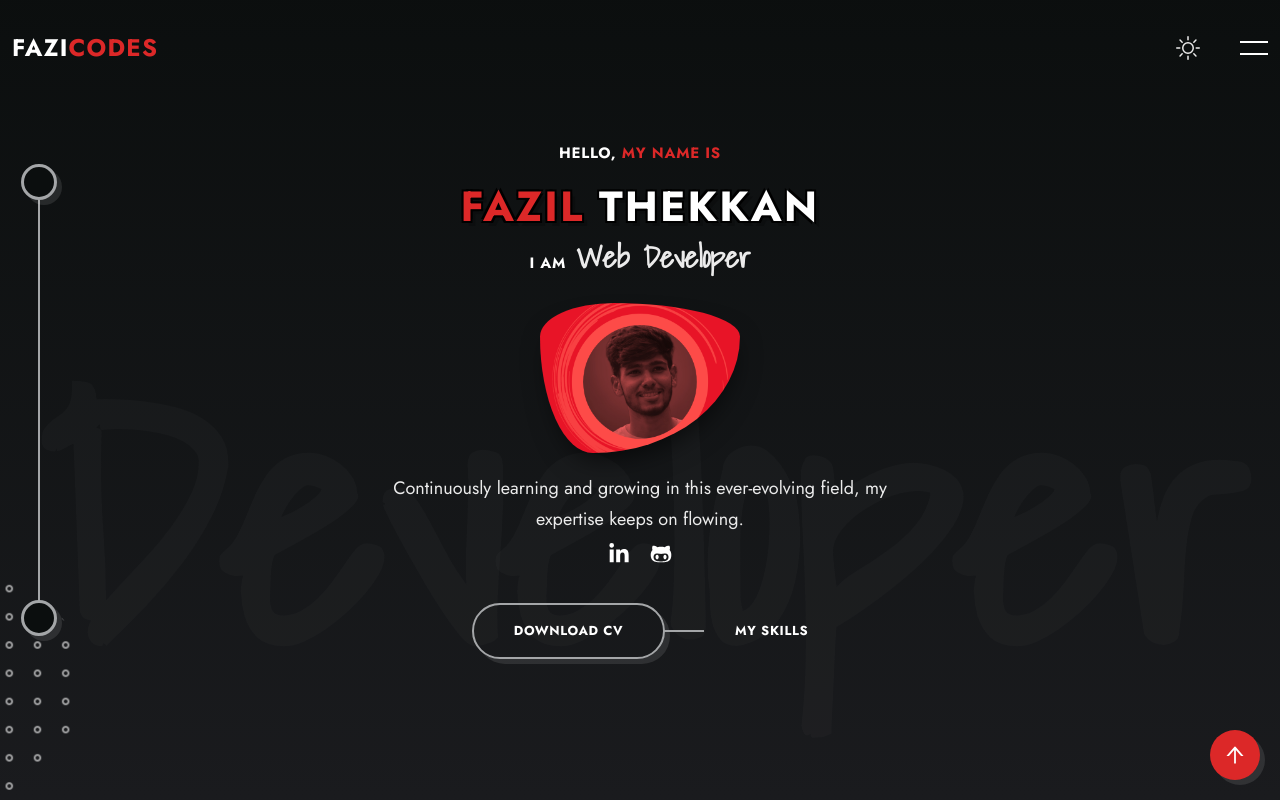
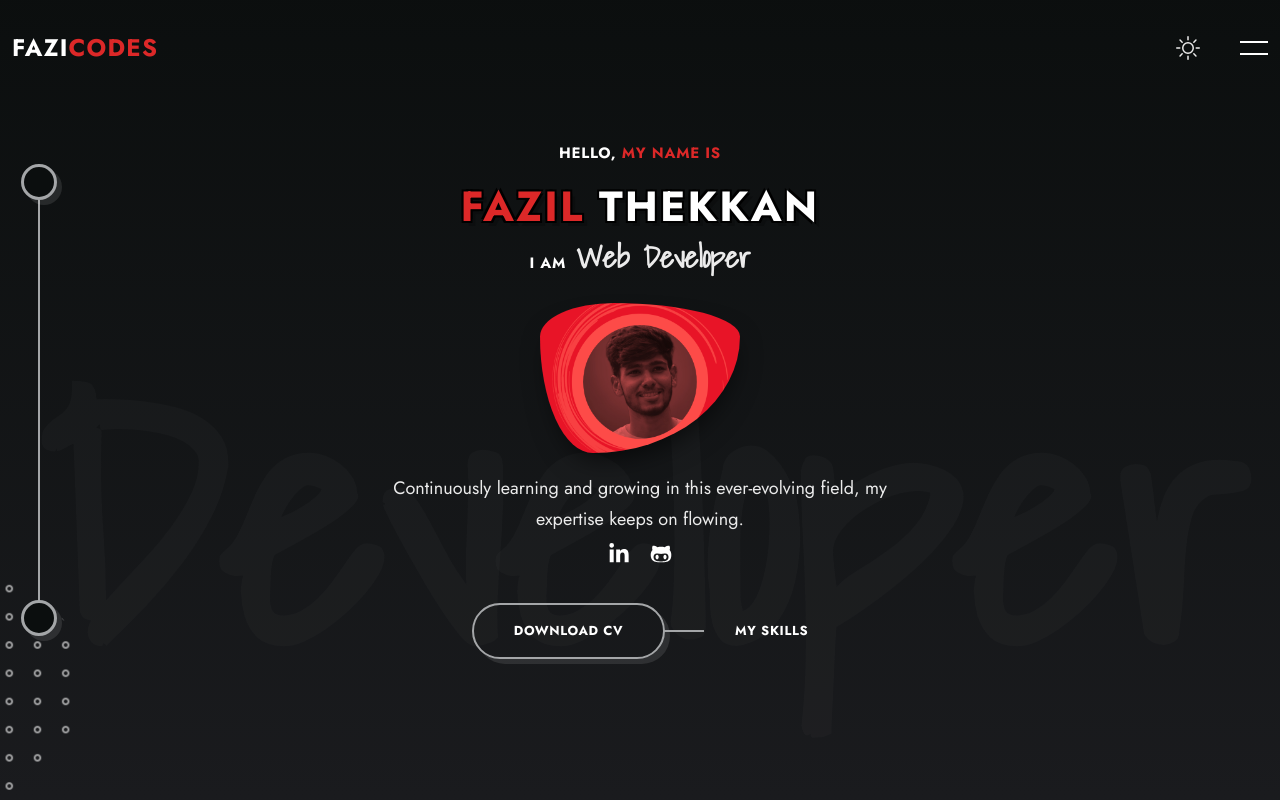
Before and after one commit to fazilcodes/portfolio, a React (Vite) app: page /#home in a window 1280 px wide. Shown: the top 800 px of the page. Built offline with nearby package versions, Linux system fonts and the light colour scheme.

Commit message:
fix: scroll to top only when not in homepage

```diff
--- a/src/pages/home/Home.jsx
+++ b/src/pages/home/Home.jsx
@@ -1,4 +1,4 @@
-import React from 'react'
+import React, { useEffect, useState } from 'react'
 import './home.css'
 
 import p from '../../assets/p2.png'
@@ -13,6 +13,22 @@ import { Fade } from 'react-awesome-reveal'
 
 
 const Home = () => {
+
+  const [topScroll, setTopScroll] = useState(false)
+
+  const changeScroll = () => {
+    if (window.scrollY >= 80) {
+        setTopScroll(true)
+    }
+    else {
+        setTopScroll(false)
+    }
+  }
+
+  useEffect(() => {
+    window.addEventListener('scroll', changeScroll)
+  })
+
   return (
     <section className='home' id='home'>
       <div className="home_wrapper">
@@ -59,9 +75,11 @@ const Home = () => {
         </div>
       </div>
 
-      <Link to="home" offset={-130} className='home_scroll-up'>
-        <AiOutlineArrowUp />
-      </Link>
+      {topScroll &&
+        <Link to="home" offset={-130} className='home_scroll-up'>
+          <AiOutlineArrowUp />
+        </Link>
+      }
 
       <div className="section_deco deco_left">
         <img src={shapeOne} className='shape' alt="" />
```
